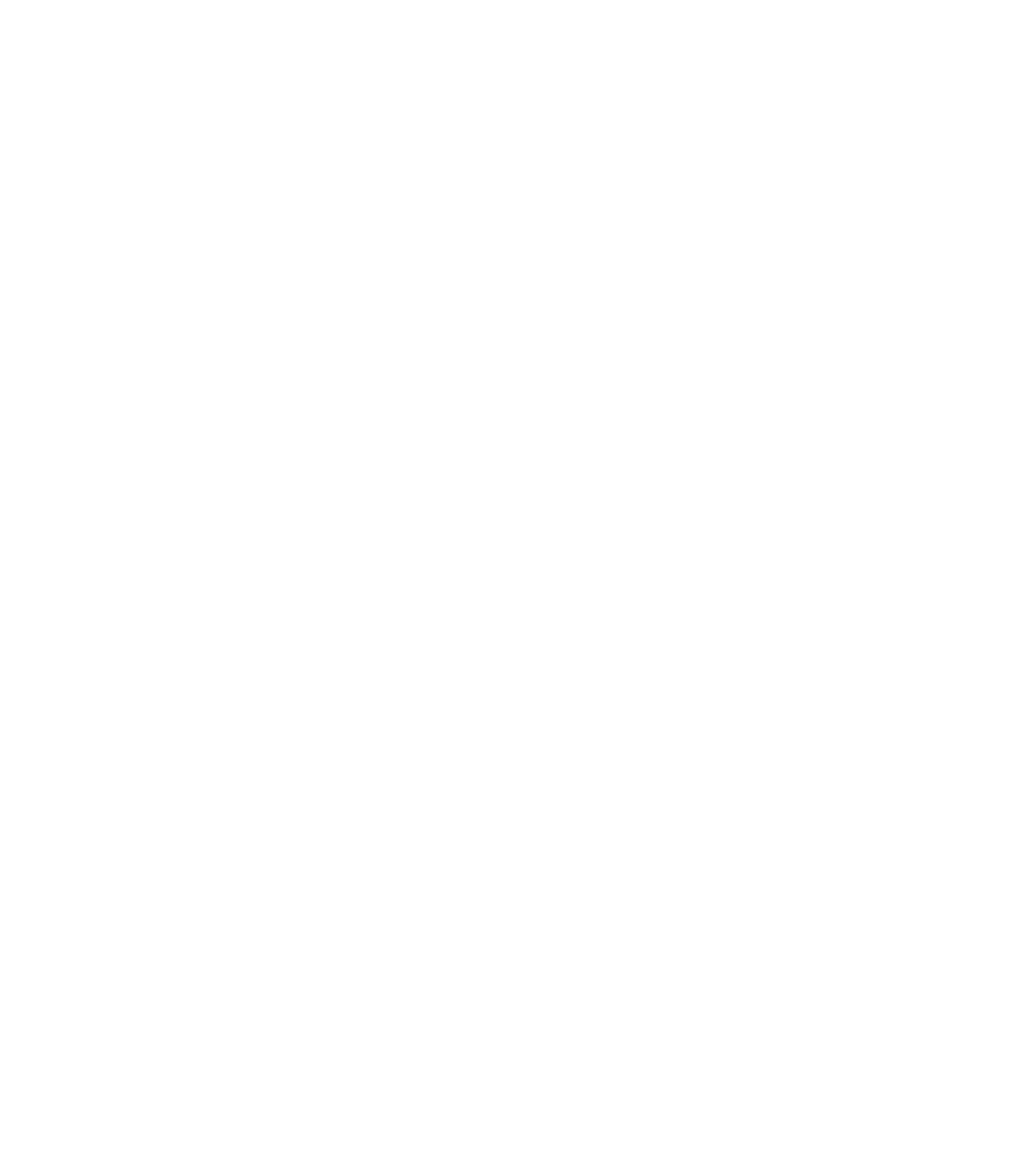
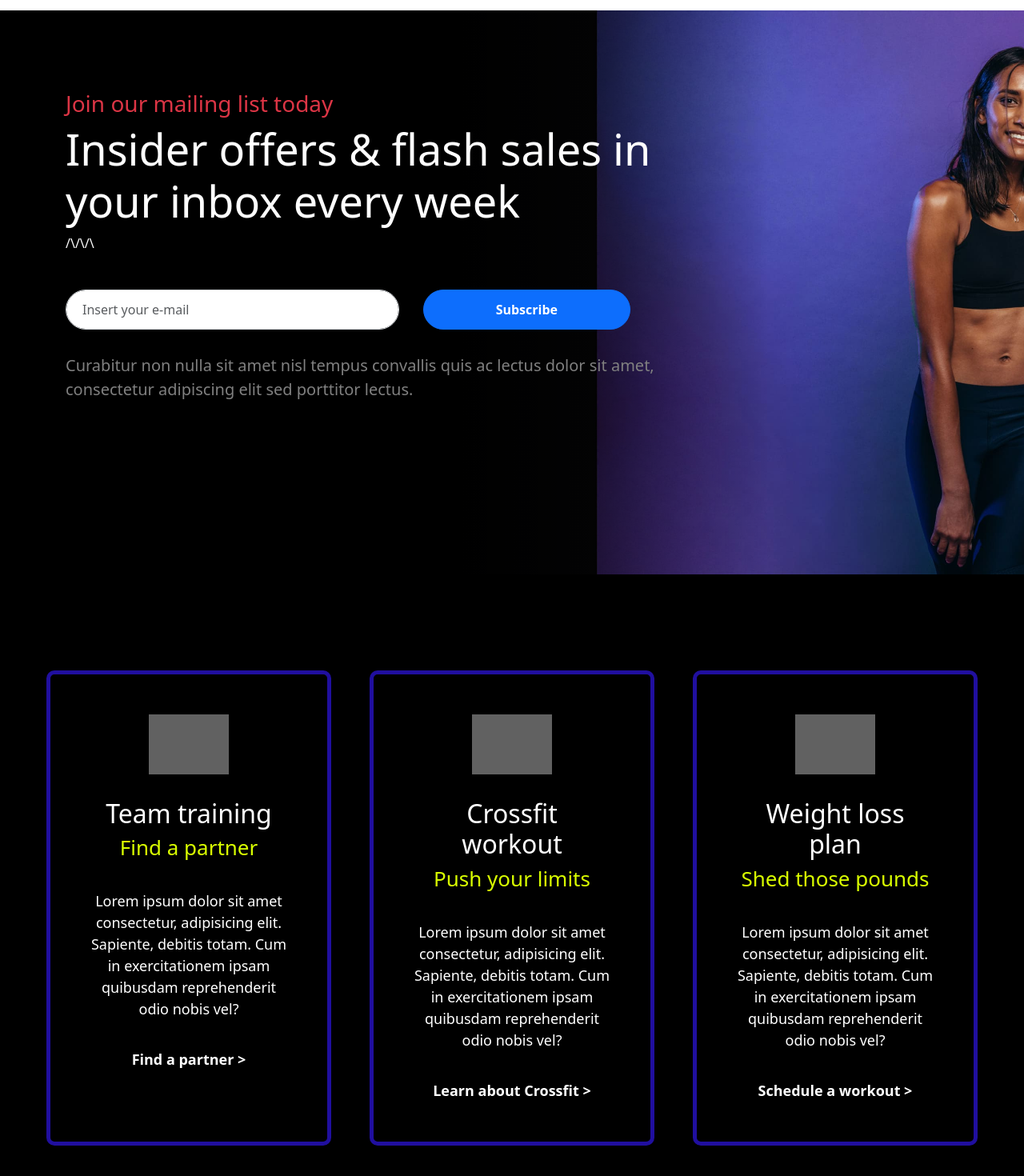
Before and after one commit to Jero1304/proj-html-vuejs, a Vue app: page / in a window 1280 px wide. Shown: the part 3578-5048 px from the top of the page at 80% size. Before the commit the page ends 3491 px from the top, so only its background shows below. Built offline with nearby package versions, Linux system fonts and the light colour scheme; grey boxes are pictures that could not be loaded.

Commit message:
FEAT Hero subscrib

```diff
--- a/src/App.vue
+++ b/src/App.vue
@@ -4,6 +4,9 @@
 import Service from './components/Service.vue';
 import ChannelYT from './components/ChannelYT.vue';
 import Playlist from './components/Playlist.vue';
+import HeroSubscribe from './components/HeroSubscribe.vue';
+import CardService from './components/CardService.vue';
+
 </script>
 
 <template>
@@ -16,6 +19,8 @@
     <Service/>
     <ChannelYT/>
     <Playlist/>
+    <HeroSubscribe/>
+    <CardService/>
   </main>
 </template>
 
--- /dev/null
+++ b/src/components/CardService.vue
@@ -0,0 +1,102 @@
+<template>
+    <div class="bg-service">
+        <div class="container">
+            <div class="row gap-5">
+                <div class="col card-service">
+                    <div class="card-header">
+                        <img src="https://png.pngtree.com/png-vector/20191130/ourmid/pngtree-smartwatch-icon-png-image_2058326.jpg" alt="">
+                        <h3 class="title">Team training</h3>
+                        <h4 class="subtitle">Find a partner</h4>
+                    </div>
+
+                    <div class="card-info">
+                        <p class="info">
+                            Lorem ipsum dolor sit amet consectetur, adipisicing elit. Sapiente, debitis totam. Cum in exercitationem ipsam quibusdam reprehenderit odio nobis vel?
+                        </p>
+                        <a class="link" href="">Find a partner ></a>
+                    </div>
+                </div>
+
+                <div class="col card-service">
+                    <div class="card-header">
+                        <img src="https://thumbs.dreamstime.com/b/dumbbell-weights-symbol-exercise-icon-black-isolated-white-background-eps-vector-dumbbell-weights-symbol-exercise-icon-181421118.jpg" alt="">
+                        <h3 class="title">Crossfit workout</h3>
+                        <h4 class="subtitle">Push your limits</h4>
+                    </div>
+
+                    <div class="card-info">
+                        <p class="info">
+                            Lorem ipsum dolor sit amet consectetur, adipisicing elit. Sapiente, debitis totam. Cum in exercitationem ipsam quibusdam reprehenderit odio nobis vel?
+                        </p>
+                        <a class="link" href="">Learn about Crossfit ></a>
+                    </div>
+                </div>
+
+                <div class="col card-service">
+                    <div class="card-header">
+                        <img src="https://www.shutterstock.com/image-vector/women-waist-icon-260nw-780495346.jpg" alt="">
+                        <h3 class="title">Weight loss plan</h3>
+                        <h4 class="subtitle">Shed those pounds</h4>
+                    </div>
+
+                    <div class="card-info">
+                        <p class="info">
+                            Lorem ipsum dolor sit amet consectetur, adipisicing elit. Sapiente, debitis totam. Cum in exercitationem ipsam quibusdam reprehenderit odio nobis vel?
+                        </p>
+                        <a class="link" href="">Schedule a workout ></a>
+                    </div>
+                </div>
+            </div>
+        </div>
+
+    </div>
+</template>
+
+<script>
+
+</script>
+
+<style lang="scss" scoped>
+    .bg-service{
+        background-color: black;
+        // height: 1000px;
+        .container{
+            padding: 120px 0 120px;
+            .card-service{
+                border: 5px solid rgb(32, 15, 159);
+                border-radius: 10px;
+                text-align: center;
+                padding: 50px;
+                .card-header img{
+                    width: 100px;
+                    filter: invert(1);
+                }
+                .card-header{
+                    .title{
+                        padding-top: 30px;
+                        font-size: 32px;
+                        color: white;
+                    }
+                    .subtitle{
+                        font-size: 26px;
+                        color: #d9ff00;
+                        padding-bottom: 30px;
+                    }
+                }
+                .card-info{
+                    color: white;
+                    .info{
+                        font-size: 18px;
+                        padding-bottom: 20px;
+                    }
+                    .link{
+                        font-size: 18px;
+                        text-decoration: none;
+                        color: currentColor;
+                        font-weight: bold;
+                    }
+                }
+            }
+        }
+    }
+</style>
--- /dev/null
+++ b/src/components/HeroSubscribe.vue
@@ -0,0 +1,73 @@
+<template>
+    <div class="bg-hero">
+        <div class="container">
+            <div class="row align-items-center justify-content-start">
+                <div class="col-8">
+                    <h3 class="text-danger">Join our mailing list today</h3>
+                    <h1 class="hero-title">Insider offers & flash sales in your inbox every week</h1>
+                    <p>/\/\/\</p>
+
+                    <div class="hero-btn">
+                        <input type="email" class="form-control email" aria-describedby="emailHelp" placeholder="Insert your e-mail">
+                        <button type="button" class="btn btn-primary">
+                            Subscribe
+                        </button>
+                    </div>
+
+                    <p class="hero-text">
+                        Curabitur non nulla sit amet nisl tempus convallis quis ac lectus dolor sit amet, consectetur adipiscing elit sed porttitor lectus.
+                    </p>
+
+
+                </div>
+
+            </div>
+        </div>
+
+    </div>
+</template>
+
+<script>
+
+</script>
+
+<style scoped lang="scss">
+.bg-hero{
+    background-image: linear-gradient(90deg,black 45%,rgba(6,6,7,0) 75%),url('../img/banner1-2x.jpg');
+    background-repeat: no-repeat;
+    background-size: cover;
+    // min-height: 600px;
+    padding-bottom: 200px;
+    color: white;
+    margin-top: 100px;
+    .container{
+        padding-top: 100px;
+        .hero-title{
+            font-size: 54px;
+        }
+        .hero-text{
+            color: grey;
+            font-size: 20px;
+        }
+        .hero-btn{
+            display: flex;
+            .email{
+                margin: 30px 0;
+                border-radius: 50px;
+                padding: 0 20px;
+                color: grey;
+            }
+
+        }
+        .hero-btn > button{
+            padding: 12px 90px;
+            border-radius: 30px;
+            margin-right: 15px;
+            font-weight: bold;
+            color: white;
+            margin: 30px;
+        }
+    }
+}
+
+</style>
--- a/src/components/Playlist.vue
+++ b/src/components/Playlist.vue
@@ -50,6 +50,8 @@
 <style scoped lang="scss">
 .container{
     padding-top: 140px;
+    margin-bottom: 100px;
+
     .card{
         width: 400px;
         border: none;
```
